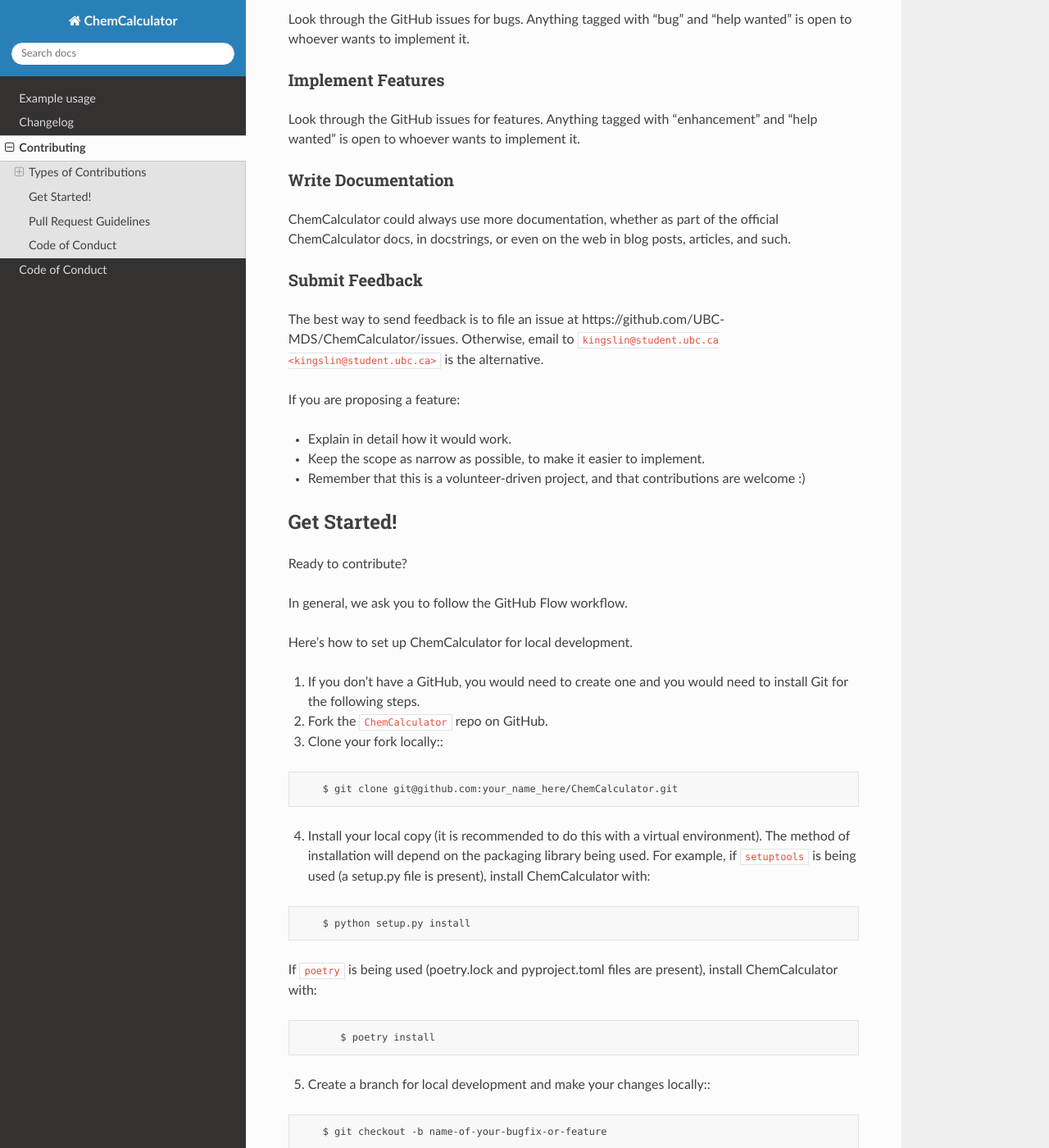
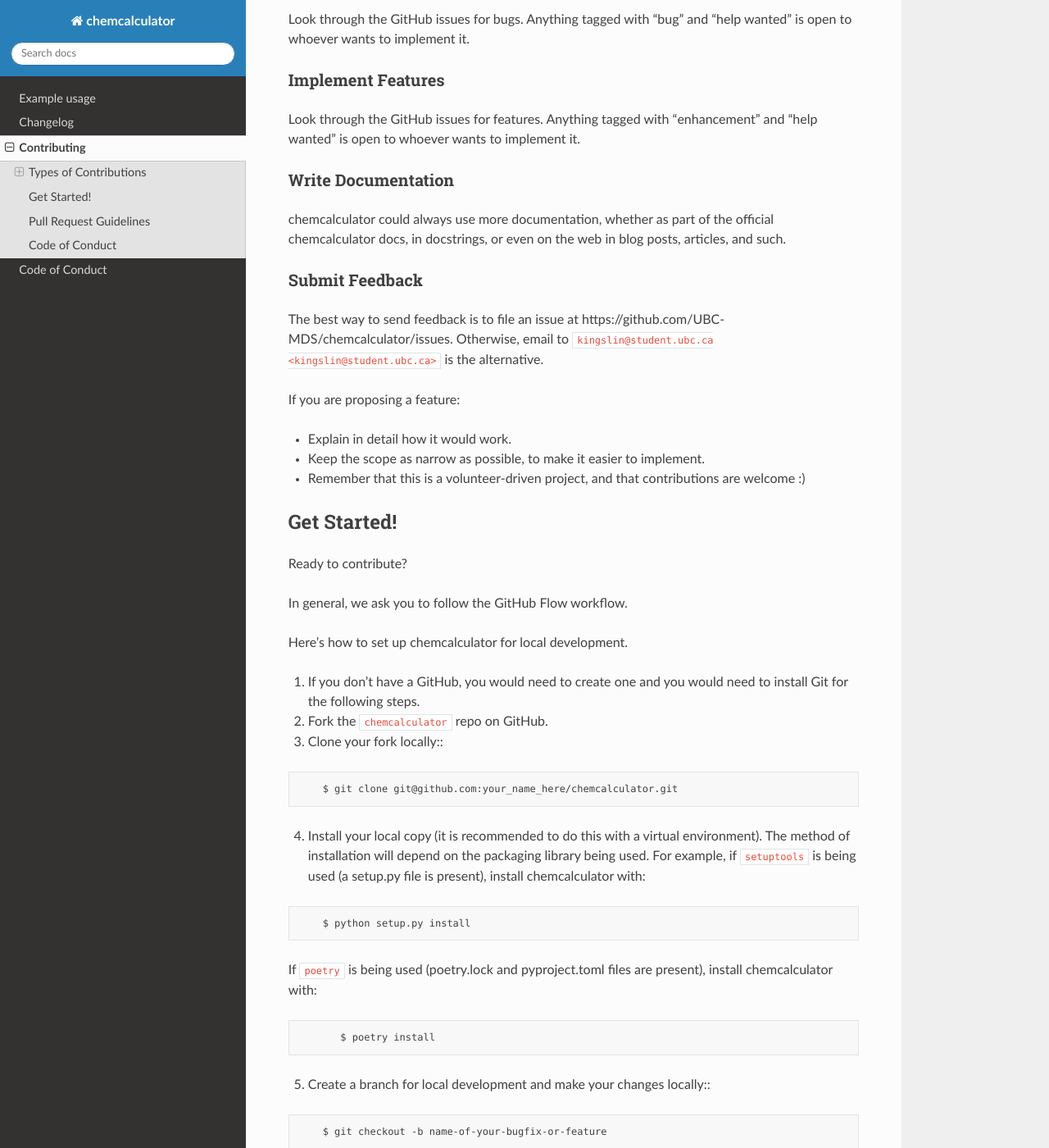
Before and after one commit to UBC-MDS/chemcalculator, a Sphinx documentation site: the page built from docs/contributing.md, in a window 1280 px wide and 1400 px high, scrolled down 642 px. Shown: the whole window at 82% size. Built offline with Sphinx 7.4.7 and the Read the Docs theme 2.0.0, drawn with Linux system fonts in a browser that asks for light colours; pages that are not in the unit, such as notebooks, are missing from menus; some of the changed text lies outside the part shown.

````diff
--- a/CONTRIBUTING.md
+++ b/CONTRIBUTING.md
@@ -9,7 +9,7 @@ You can contribute in many ways:
 
 ### Report Bugs
 
-Report bugs at https://github.com/UBC-MDS/ChemCalculator or email to `kingslin@student.ubc.ca <kingslin@student.ubc.ca>` if you do not have a GitHub account.
+Report bugs at https://github.com/UBC-MDS/chemcalculator or email to `kingslin@student.ubc.ca <kingslin@student.ubc.ca>` if you do not have a GitHub account.
 
 If you are reporting a bug, please include:
 
@@ -29,13 +29,13 @@ and "help wanted" is open to whoever wants to implement it.
 
 ### Write Documentation
 
-ChemCalculator could always use more documentation, whether as part of the
-official ChemCalculator docs, in docstrings, or even on the web in blog posts,
+chemcalculator could always use more documentation, whether as part of the
+official chemcalculator docs, in docstrings, or even on the web in blog posts,
 articles, and such.
 
 ### Submit Feedback
 
-The best way to send feedback is to file an issue at https://github.com/UBC-MDS/ChemCalculator/issues. Otherwise, email to `kingslin@student.ubc.ca <kingslin@student.ubc.ca>` is the alternative.
+The best way to send feedback is to file an issue at https://github.com/UBC-MDS/chemcalculator/issues. Otherwise, email to `kingslin@student.ubc.ca <kingslin@student.ubc.ca>` is the alternative.
 
 If you are proposing a feature:
 
@@ -50,20 +50,20 @@ Ready to contribute?
 
 In general, we ask you to follow the GitHub Flow workflow.
 
-Here's how to set up ChemCalculator for local development.
+Here's how to set up chemcalculator for local development.
 1. If you don't have a GitHub, you would need to create one and you would need to install Git for the following steps.
-2. Fork the `ChemCalculator` repo on GitHub.
+2. Fork the `chemcalculator` repo on GitHub.
 3. Clone your fork locally::
 ```
-    $ git clone git@github.com:your_name_here/ChemCalculator.git
+    $ git clone git@github.com:your_name_here/chemcalculator.git
 ```
 4. Install your local copy (it is recommended to do this with a virtual environment). The method of installation will depend on the packaging library being used.
-   For example, if `setuptools` is being used (a setup.py file is present), install ChemCalculator with:
+   For example, if `setuptools` is being used (a setup.py file is present), install chemcalculator with:
 
 ```
     $ python setup.py install
 ```
-   If `poetry` is being used (poetry.lock and pyproject.toml files are present), install ChemCalculator with:
+   If `poetry` is being used (poetry.lock and pyproject.toml files are present), install chemcalculator with:
 
 ```
        $ poetry install
@@ -75,7 +75,7 @@ Here's how to set up ChemCalculator for local development.
 6. When you're done making changes, check that your changes conform to any code formatting requirements and pass any tests.
    For example, if the package uses the poetry package management library, black formatting style and pytest for testing::
 ```
-    $ poetry run black ChemCalculator
+    $ poetry run black chemcalculator
     $ poetry run pytest
 ```
 7. Commit your changes and push your branch to GitHub::
@@ -97,4 +97,4 @@ Before you submit a pull request, check that it meets these guidelines:
 
 Code of Conduct
 ---------------
-Please note that the ChemCalculator project is released with a Contributor Code of Conduct. By contributing to this project you agree to abide by its terms.
+Please note that the chemcalculator project is released with a Contributor Code of Conduct. By contributing to this project you agree to abide by its terms.
--- a/docs/conf.py
+++ b/docs/conf.py
@@ -6,7 +6,7 @@
 
 # -- Project information -----------------------------------------------------
 
-project = u"ChemCalculator"
+project = u"chemcalculator"
 copyright = u"2022, Joyce Wang, Kinslin Lv, Allyson Stoll"
 author = u"Joyce Wang, Kinslin Lv, Allyson Stoll"
 
--- a/pyproject.toml
+++ b/pyproject.toml
@@ -1,5 +1,5 @@
 [tool.poetry]
-name = "ChemCalculator"
+name = "chemcalculator"
 version = "0.1.0"
 description = "Calculate chemical formula mass or atomic mass (g/mol), convert moles to grams and grams to moles, and calculate percentage mass for chemical or atom of interest"
 authors = ["Joyce Wang, Kinslin Lv, Allyson Stoll"]
--- a/src/ChemCalculator/__init__.py
+++ b/src/ChemCalculator/__init__.py
@@ -1,3 +1,3 @@
 # read version from installed package
 from importlib.metadata import version
-__version__ = version("ChemCalculator")
+__version__ = version("chemcalculator")
````
Also changed, not shown: CHANGELOG.md (+1 -1 lines), README.md (+5 -5 lines), docs/example.ipynb, 4 other files.
